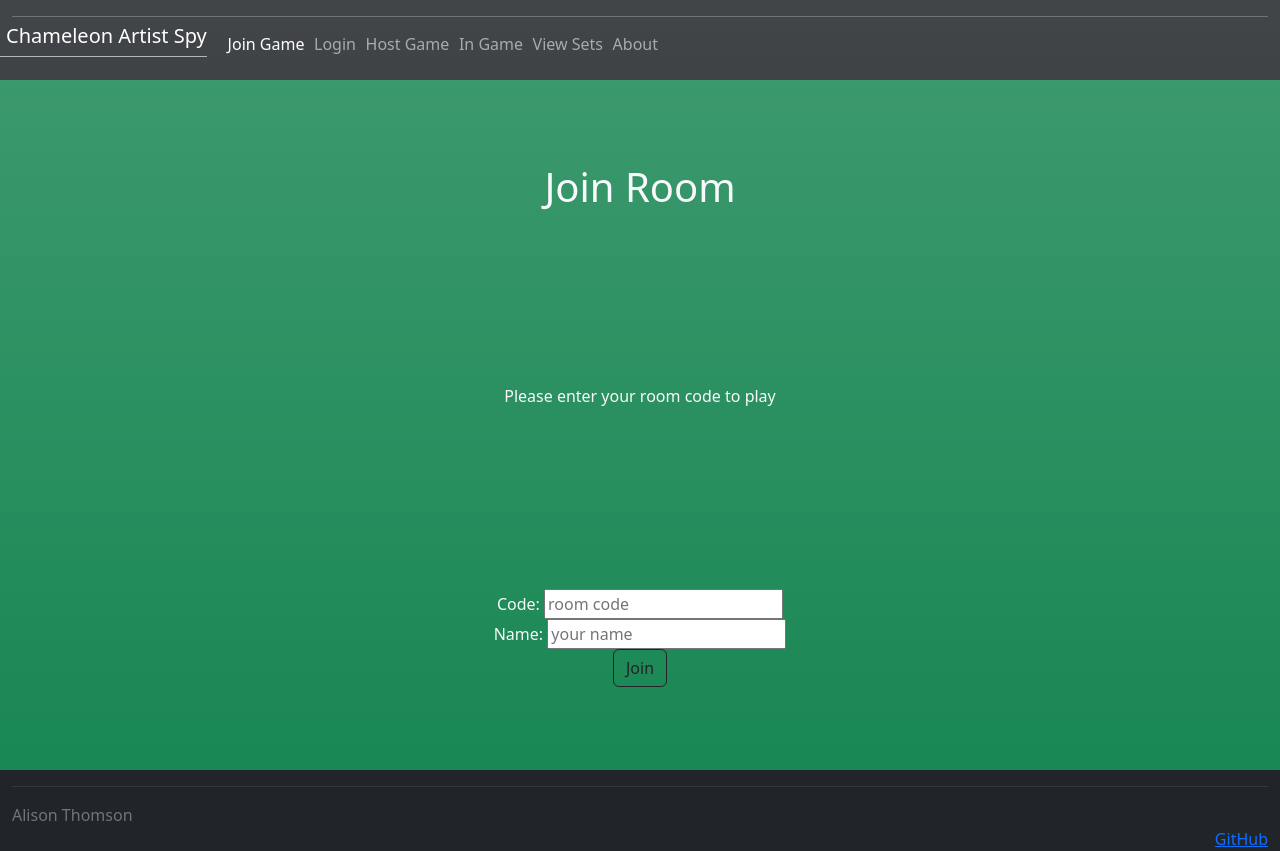
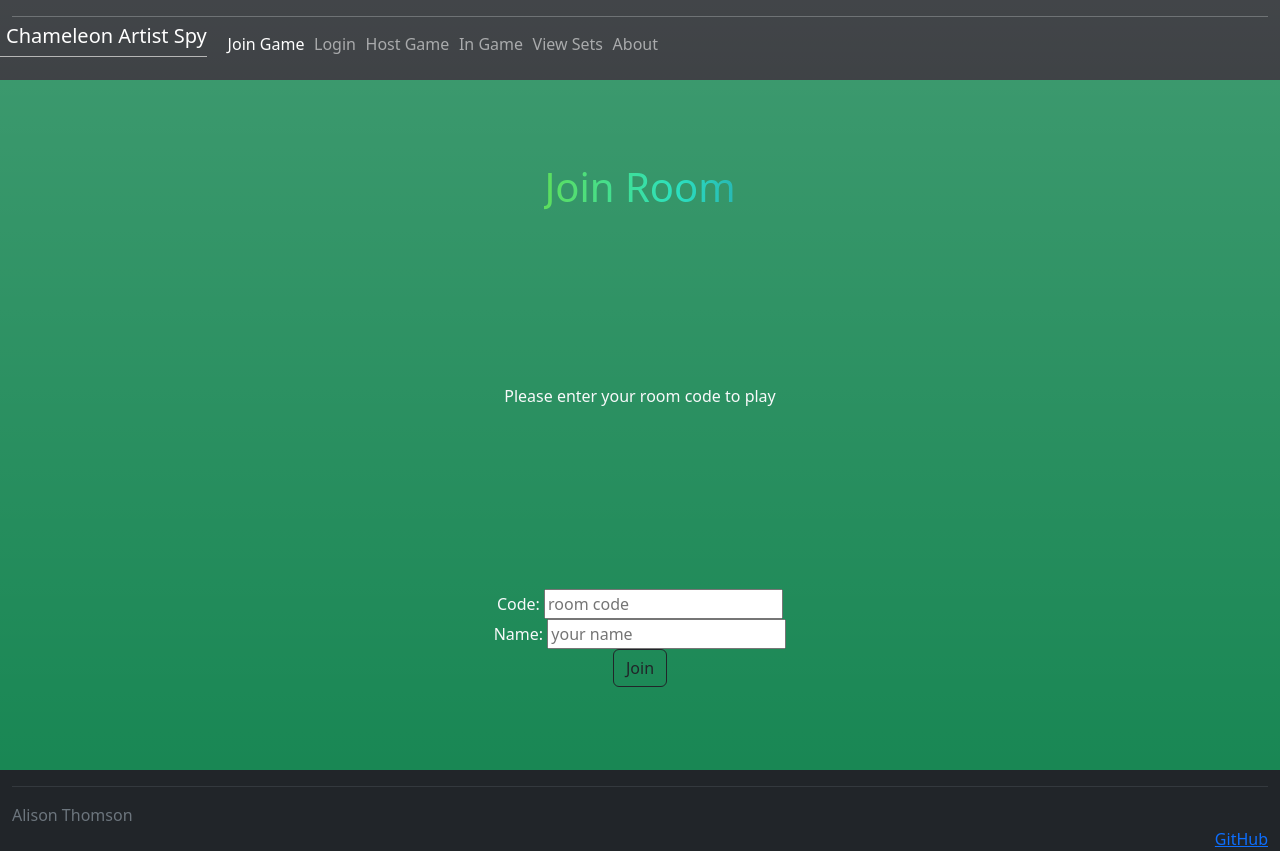
Before and after one commit to AlisonRampton/startup, a plain HTML site: page index.html in a window 1280 px wide. Drawn offline with nearby package versions, Linux system fonts and the light colour scheme.

Commit message:
Got rainbow text animation working!

```diff
--- a/index.html
+++ b/index.html
@@ -35,7 +35,7 @@
     </header>
 
     <main class="container-fluid bg-success bg-gradient text-center">
-      <h1>Join Room</h1>
+      <h1 class="rainbow-text">Join Room</h1>
       <p>Please enter your room code to play</p>
       <form method="get" action="play.html">
         <label for="roomCode">Code:</label>
--- a/main.css
+++ b/main.css
@@ -36,6 +36,25 @@ menu {
 
 menu .nav-item {
   padding: 0 0.3em;
+}
+
+.rainbow-text {
+  background: repeating-linear-gradient(90deg, violet, indigo, blue, green, yellow, orange, red, violet);
+  color: transparent;
+    background: linear-gradient(to left, #1e5799, #2ce0bf, #76dd2c, #dba62b, #e02cbf, #1e5799);
+  background-size: 1000px 100%;
+  animation: rainbow-anim 15s linear infinite;
+  background-clip: text;
+  -webkit-background-clip: text;
+}
+
+@keyframes rainbow-anim {
+  0% {
+    background-position-x: 0;
+  }
+  100% {
+    background-position-x: 10000px;
+  }
 }
 
 footer a {
```
